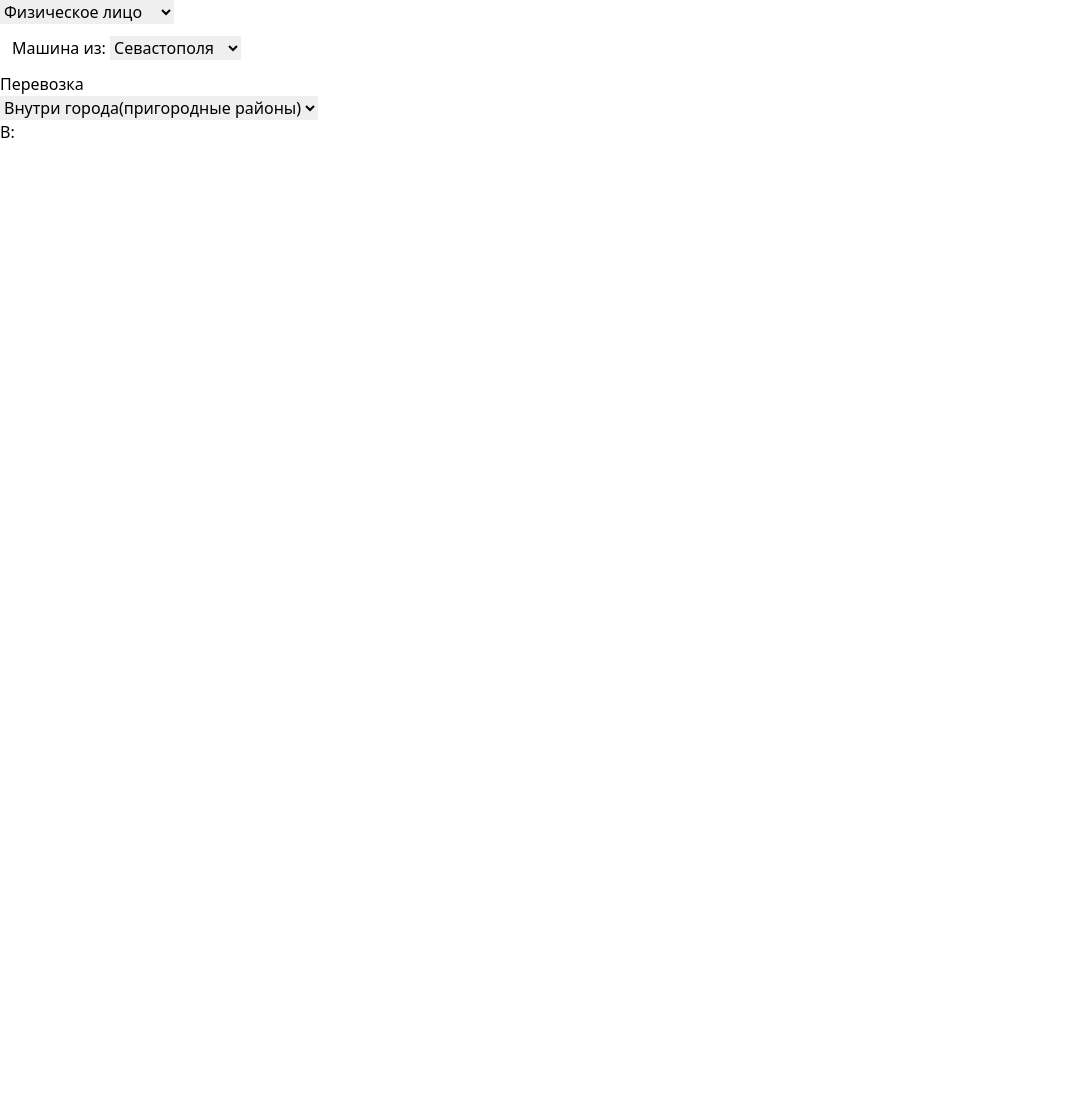
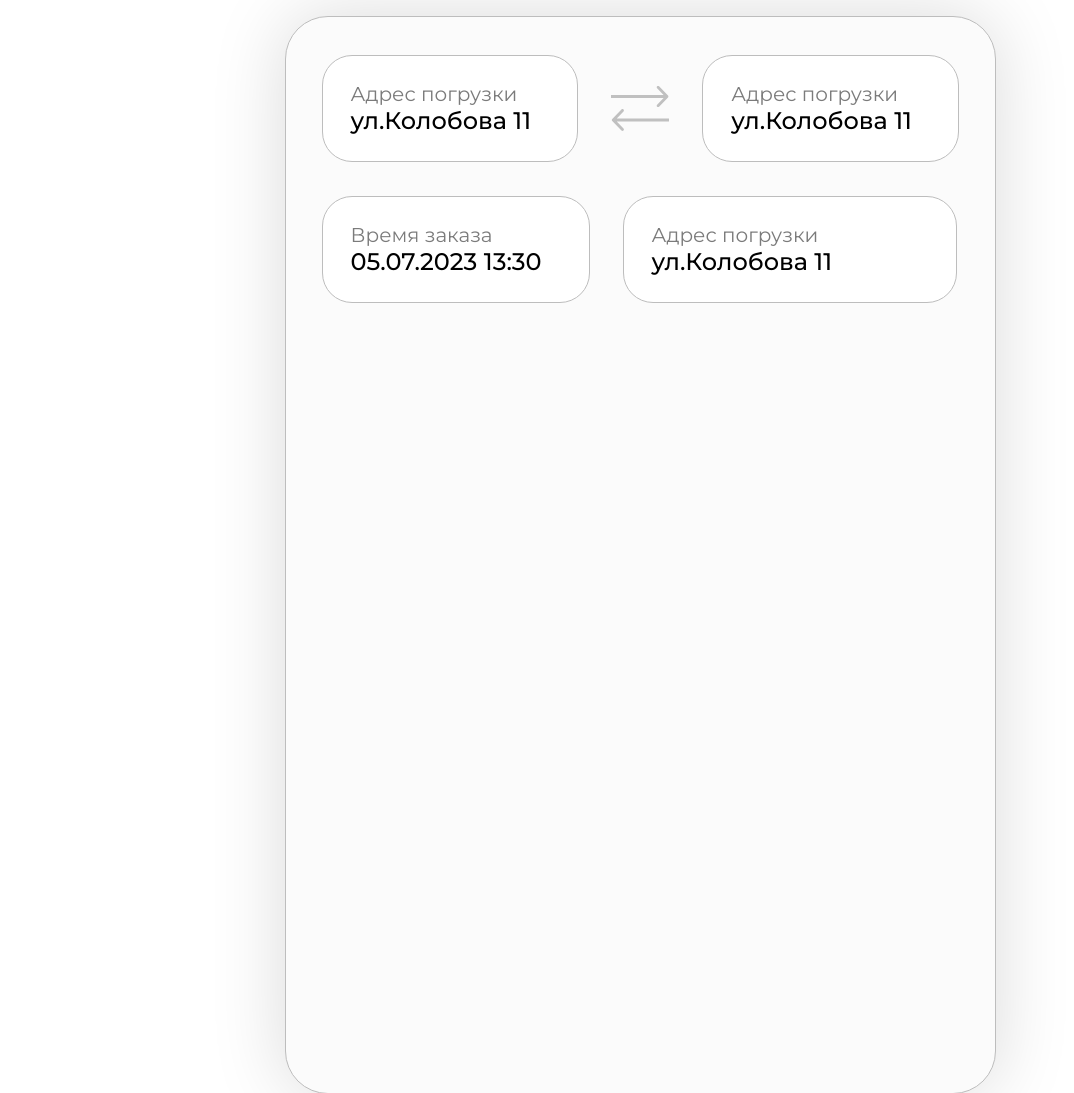
Before and after one commit to xRESTx/tiger-park, a website: page index.html in a window 1280 px wide. Shown: the top 1093 px of the page, without its empty margins (0-1074 px from the left). Before the commit the page ends 800 px from the top, so only its background shows below. Drawn offline with Linux system fonts and the light colour scheme.

Commit message:
feat(base): tech lid help

```diff
--- a/index.html
+++ b/index.html
@@ -10,38 +10,54 @@
         type="text/javascript">
         </script>
     <link href="./dist/output.css" rel="stylesheet">
+    <link rel="preconnect" href="https://fonts.googleapis.com">
+    <link rel="preconnect" href="https://fonts.gstatic.com" crossorigin>
+    <link href="https://fonts.googleapis.com/css2?family=Montserrat:wght@400;500&display=swap" rel="stylesheet">
 </head>
 
 <body>
-    <div>
-        <select name="entity">
-            <option value="0">Физическое лицо</option>
-            <option value="1">Юридическое лицо</option>
-        </select>
+    <div class="widget">
+        <section class="widget__row">
+            <div class="box col1">
+                <div class="box__label">
+                    Адрес погрузки
+                </div>
+                <div class="box__value">
+                    ул.Колобова 11
+                </div>
+            </div>
+            <div class="arrows">
+                <img src="./dist/img/arrow-right.svg" alt="">
+                <img src="./dist/img/arrow-left.svg" alt="">
+            </div>
+            <div class="box col2">
+                <div class="box__label">
+                    Адрес погрузки
+                </div>
+                <div class="box__value">
+                    ул.Колобова 11
+                </div>
+            </div>
+        </section>
+        <section class="widget__row">
+            <div class="box col1">
+                <div class="box__label">
+                    Время заказа
+                </div>
+                <div class="box__value">
+                    05.07.2023 13:30
+                </div>
+            </div>
+            <div class="box col2o5">
+                <div class="box__label">
+                    Адрес погрузки
+                </div>
+                <div class="box__value">
+                    ул.Колобова 11
+                </div>
+            </div>
+        </section>
     </div>
-
-
-    <div class="block m-3">
-        <label for="car_from">Машина из:</label>
-        <select name="car_from" id="car_from">
-            <option value="0">Севастополя</option>
-            <option value="1">Симферополя</option>
-        </select>
-    </div>
-    Перевозка
-    <div class="block">
-        <select name="car_mode" id="car_mode">
-            <option value="0">Внутри города(пригородные районы)</option>
-            <option value="1">Между городами</option>
-        </select>
-    </div>
-    <div class="block">
-        <label for="car_from"> В:</label>
-        <div name="toPosition">
-        </div>
-    </div>
-
-    <div id="map" style="width: 600px; height: 400px" class="hidden"></div>
 </body>
 
 <script src="./particles.js"></script>
--- a/package.json
+++ b/package.json
@@ -1,4 +1,7 @@
 {
+  "scripts": {
+    "dev": "npx tailwindcss -i ./src/input.css -o ./dist/output.css --watch"
+  },
   "devDependencies": {
     "tailwindcss": "^3.3.2"
   },
--- a/src/input.css
+++ b/src/input.css
@@ -1,3 +1,71 @@
 @tailwind base;
 @tailwind components;
 @tailwind utilities;
+
+body {
+    display: flex;
+    justify-content: center;
+    align-items: center;
+    margin: 1em;
+}
+
+.widget {
+    background: #FBFBFB;
+    font-family: 'Montserrat';
+    border: 1px solid #BDBDBD;
+    box-shadow: 0px 0px 74px rgba(0, 0, 0, 0.15);
+    border-radius: 43px;
+    width: 711px;
+    height: 1078px;
+    padding: 38px 36px;
+    display: flex;
+    flex-direction: column;
+    gap: 34px;
+}
+
+.widget__row {
+    display: flex;
+    gap: 33px;
+}
+
+.arrows {
+    display: flex;
+    flex-direction: column;
+    justify-content: center;
+}
+
+.box {
+    background: #FFFFFF;
+    border: 1px solid #BDBDBD;
+    border-radius: 30px;
+    padding: 26px 28px;
+}
+
+.box__label {
+    font-weight: 400;
+    font-size: 20px;
+    line-height: 24px;
+    color: #7B7B7B;
+}
+
+.box__value {
+    font-weight: 500;
+    font-size: 24px;
+    line-height: 29px;
+    color: #000000;
+}
+
+.col1 {
+    width: 268px;
+}
+
+.col1o5 {
+    width: 331px;
+}
+
+.col2 {
+    width: 268px;
+}
+.col2o5 {
+    width: 334px;
+}
```
Also changed, not shown: dist/img/arrow-left.svg (added), dist/img/arrow-right.svg (added), dist/output.css.
